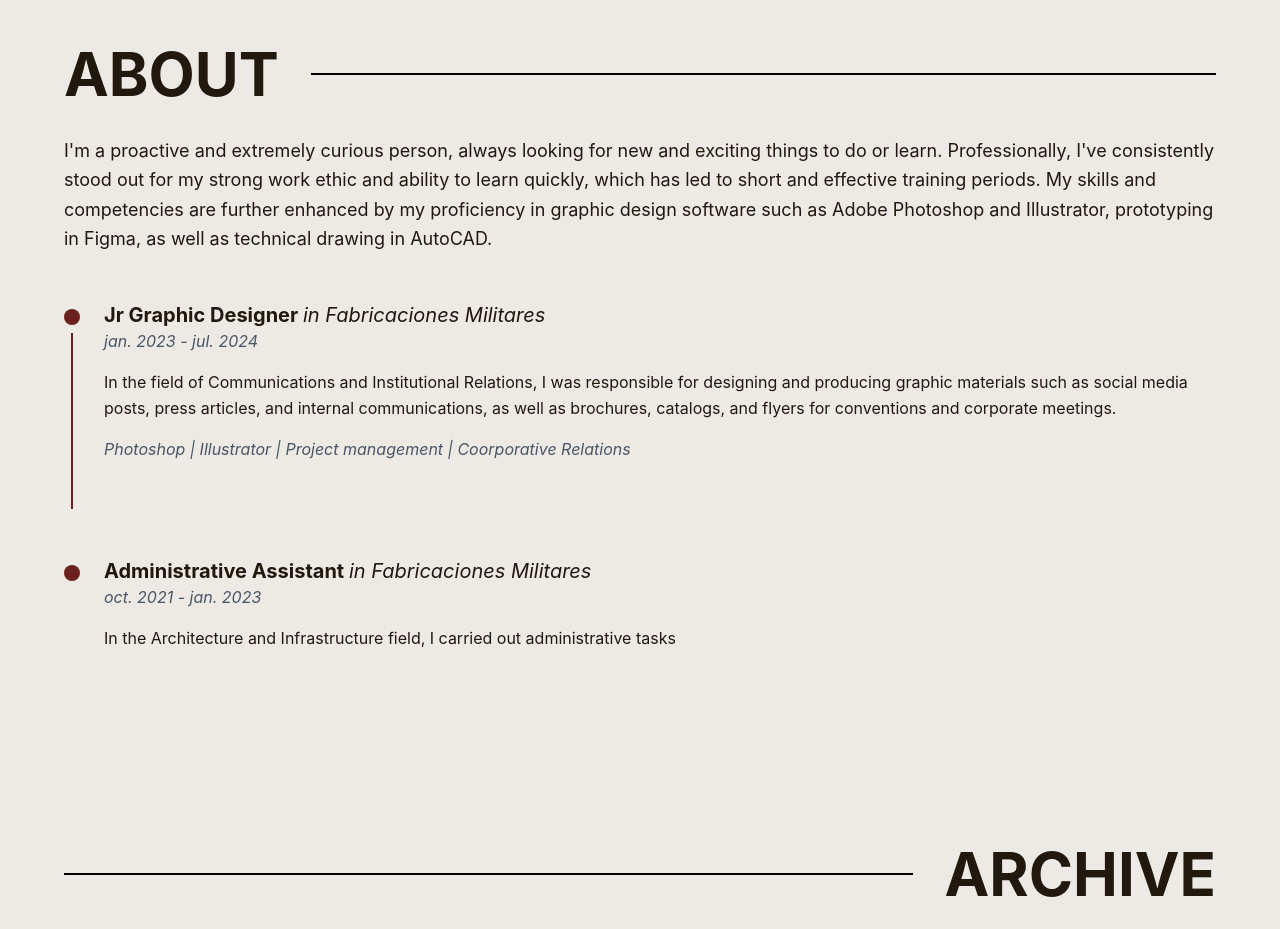
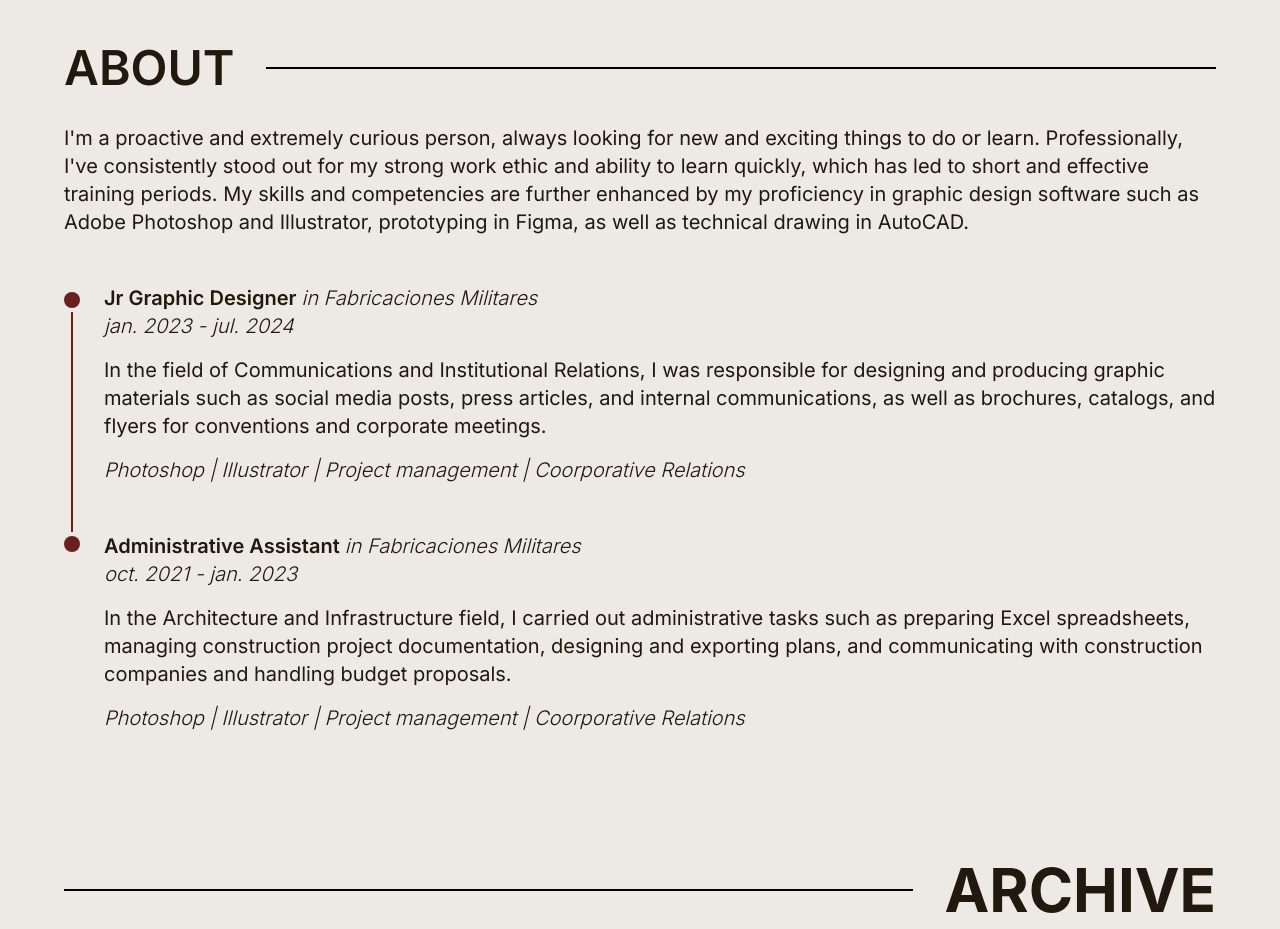
Before and after one commit to thek3yboard/tomayo-portfolio, a Next.js app: page / in a window 1280 px wide. Shown: the part 820-1749 px from the top of the page. Built offline with nearby package versions, Linux system fonts and the light colour scheme.

Commit message:
feat: ui about

```diff
--- a/components/about-section.tsx
+++ b/components/about-section.tsx
@@ -4,10 +4,10 @@ export function AboutSection() {
       <div className="max-w-[1400px] mx-auto px-8 md:px-16">
         <div className="mb-12">
           <div className="flex items-center gap-8 mb-8">
-            <h2 className="text-5xl md:text-6xl font-bold">ABOUT</h2>
+            <h2 className="font-sans font-semibold text-5xl">ABOUT</h2>
             <div className="flex-1 h-[2px] bg-black"></div>
           </div>
-          <p className="text-lg leading-relaxed max-w-[1200px]">
+          <p className="font-sans text-xl max-w-[1200px]">
             I'm a proactive and extremely curious person, always looking for new and exciting things to do or learn.
             Professionally, I've consistently stood out for my strong work ethic and ability to learn quickly, which has
             led to short and effective training periods. My skills and competencies are further enhanced by my
@@ -16,43 +16,48 @@ export function AboutSection() {
           </p>
         </div>
 
-        <div className="space-y-12">
+        <div>
           <div className="flex gap-6">
             <div className="flex flex-col items-center pt-2">
               <div className="w-4 h-4 rounded-full bg-[#6b1f1f]"></div>
-              <div className="w-[2px] flex-1 bg-[#6b1f1f] mt-2"></div>
+              <div className="w-[2px] flex-1 bg-[#6b1f1f] mt-1"></div>
             </div>
             <div className="flex-1 pb-12">
               <div className="mb-4">
-                <h3 className="text-xl font-bold">
-                  Jr Graphic Designer <span className="font-normal italic">in Fabricaciones Militares</span>
+                <h3 className="font-sans text-xl font-semibold">
+                  Jr Graphic Designer <span className="font-light italic">in Fabricaciones Militares</span>
                 </h3>
-                <p className="text-base italic text-gray-600">jan. 2023 - jul. 2024</p>
+                <p className="font-sans text-xl font-light italic">jan. 2023 - jul. 2024</p>
               </div>
-              <p className="text-base leading-relaxed mb-4">
+              <p className="font-sans text-xl mb-4">
                 In the field of Communications and Institutional Relations, I was responsible for designing and
                 producing graphic materials such as social media posts, press articles, and internal communications, as
                 well as brochures, catalogs, and flyers for conventions and corporate meetings.
               </p>
-              <p className="text-base italic text-gray-600">
+              <p className="font-sans font-light text-xl italic">
                 Photoshop | Illustrator | Project management | Coorporative Relations
               </p>
             </div>
           </div>
 
           <div className="flex gap-6">
-            <div className="flex flex-col items-center pt-2">
+            <div className="flex flex-col items-center pt-1">
               <div className="w-4 h-4 rounded-full bg-[#6b1f1f]"></div>
             </div>
             <div className="flex-1">
               <div className="mb-4">
-                <h3 className="text-xl font-bold">
-                  Administrative Assistant <span className="font-normal italic">in Fabricaciones Militares</span>
+                <h3 className="font-sans text-xl font-semibold">
+                  Administrative Assistant <span className="font-light italic">in Fabricaciones Militares</span>
                 </h3>
-                <p className="text-base italic text-gray-600">oct. 2021 - jan. 2023</p>
+                <p className="font-sans text-xl font-light italic">oct. 2021 - jan. 2023</p>
               </div>
-              <p className="text-base leading-relaxed">
-                In the Architecture and Infrastructure field, I carried out administrative tasks
+              <p className="font-sans text-xl mb-4">
+                In the Architecture and Infrastructure field, I carried out administrative tasks such as preparing Excel
+                spreadsheets, managing construction project documentation, designing and exporting plans, and communicating
+                with construction companies and handling budget proposals.
+              </p>
+              <p className="font-sans font-light text-xl italic">
+                Photoshop | Illustrator | Project management | Coorporative Relations
               </p>
             </div>
           </div>
```
